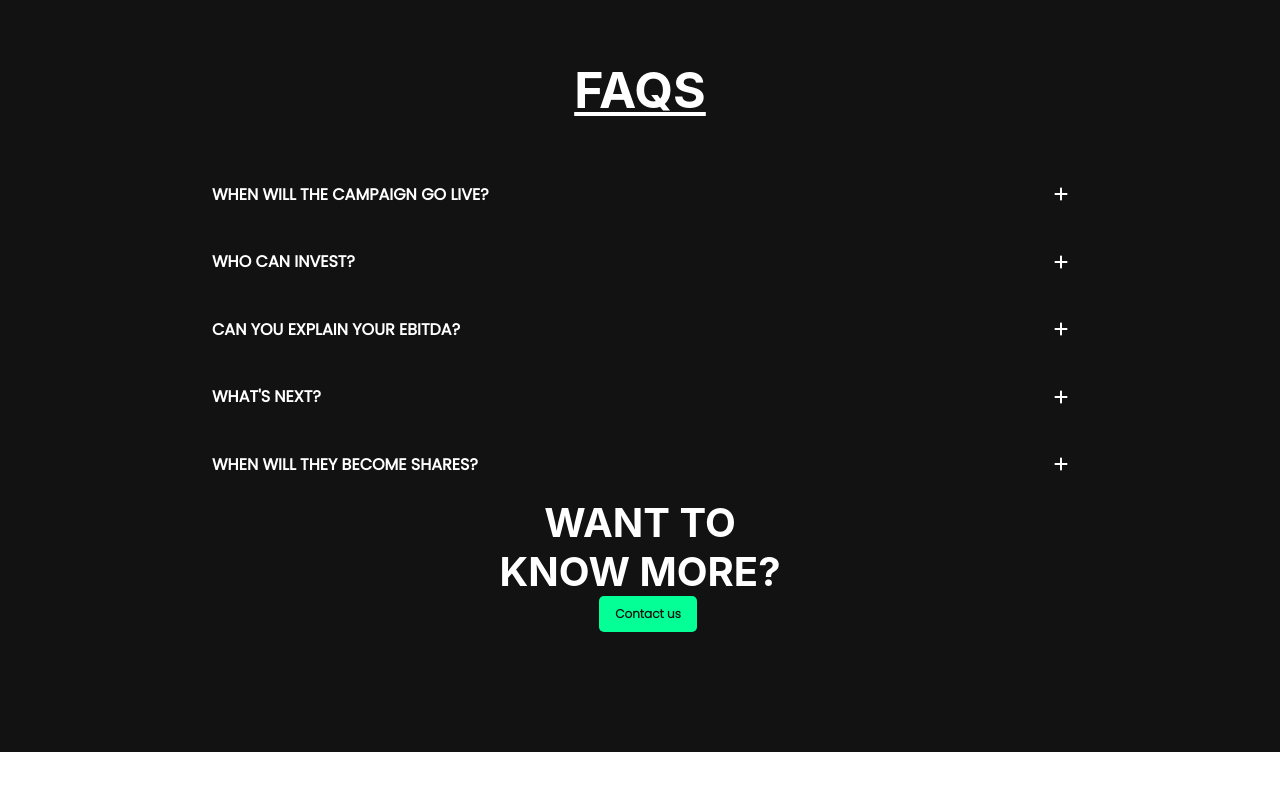
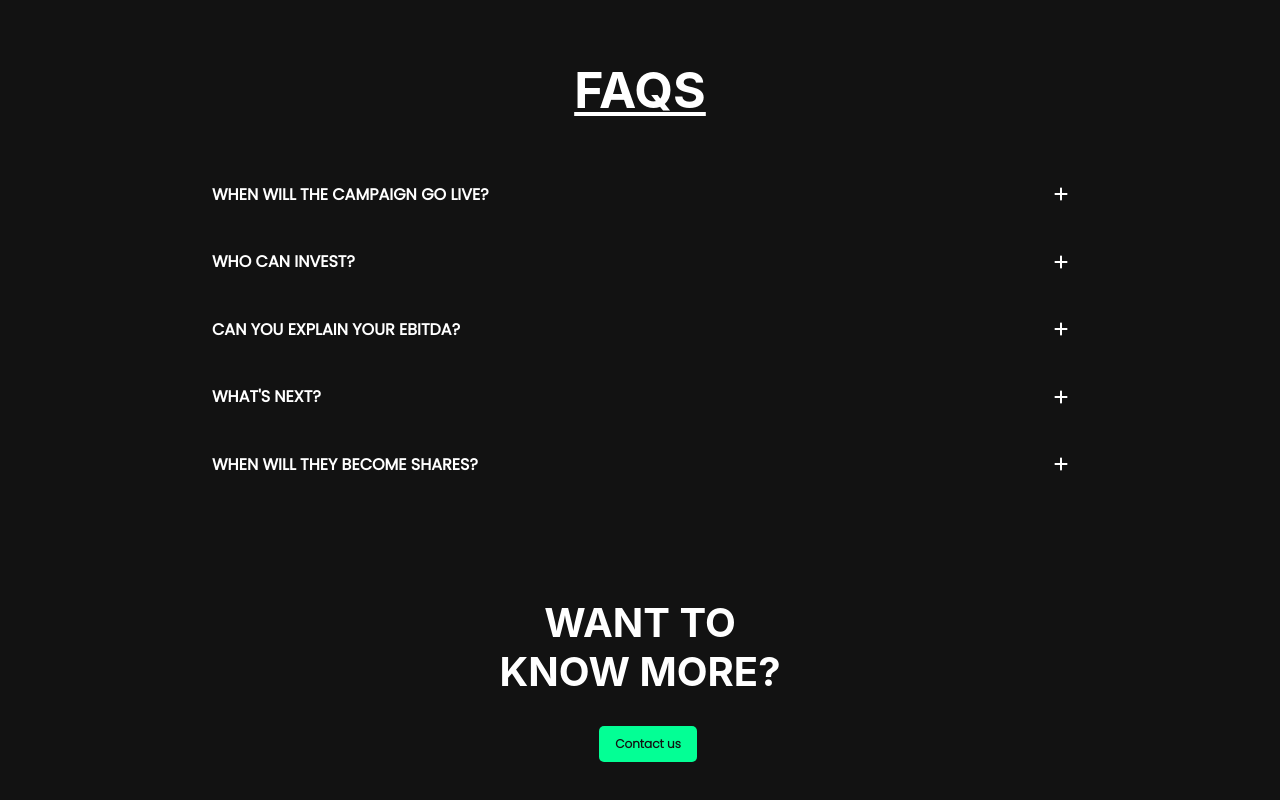
Before and after one commit to jorgecm99/heura, a React (Create React App) app: page / in a window 1280 px wide. Shown: the part 9634-10434 px from the top of the page. Before the commit the page ends 10386 px from the top, so only its background shows below. Built offline with nearby package versions, Linux system fonts and the light colour scheme.

Commit message:
last changes

```diff
--- a/src/Componentes/LandingFour/LandingFour.css
+++ b/src/Componentes/LandingFour/LandingFour.css
@@ -178,6 +178,8 @@
 
     .footer-text{
         font-size: 40px;
+        margin-top: 100px;
+        margin-bottom: 30px;
     }
 
 
```
